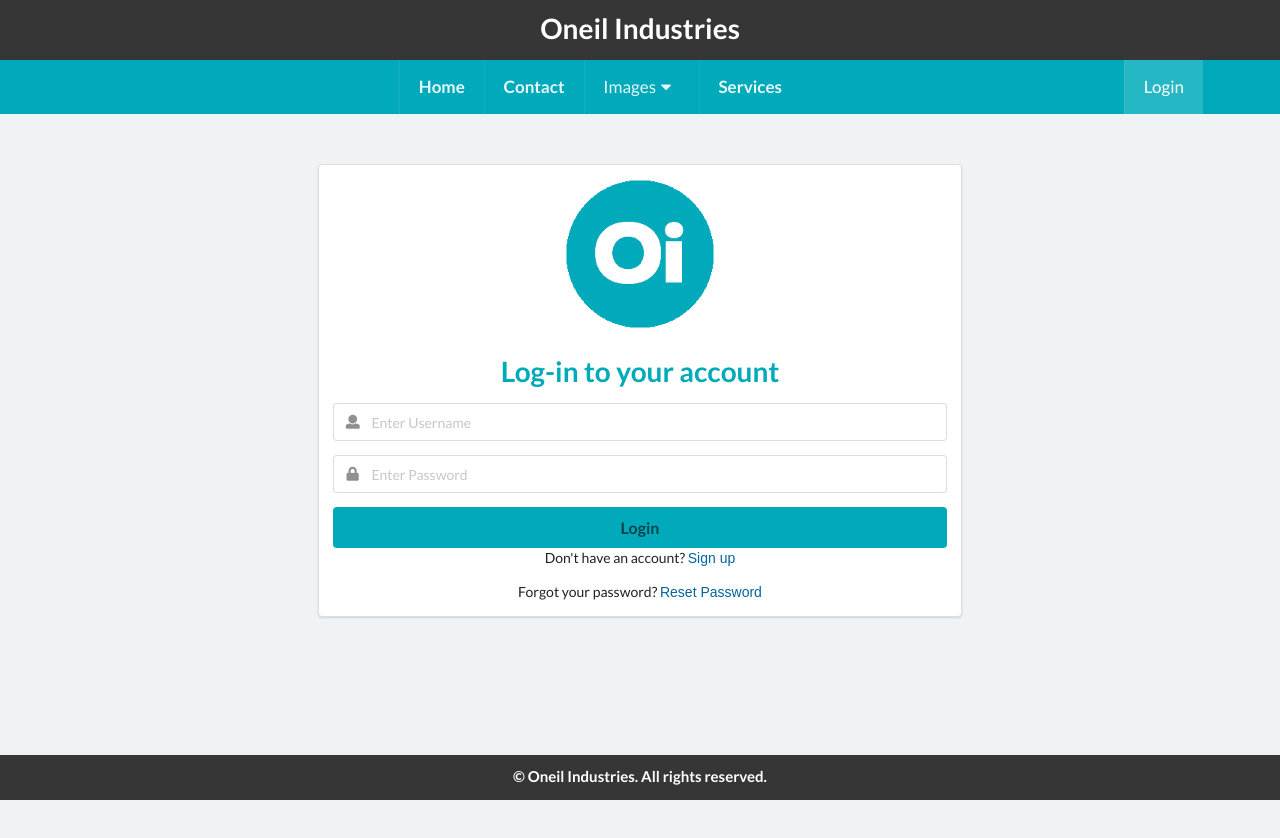
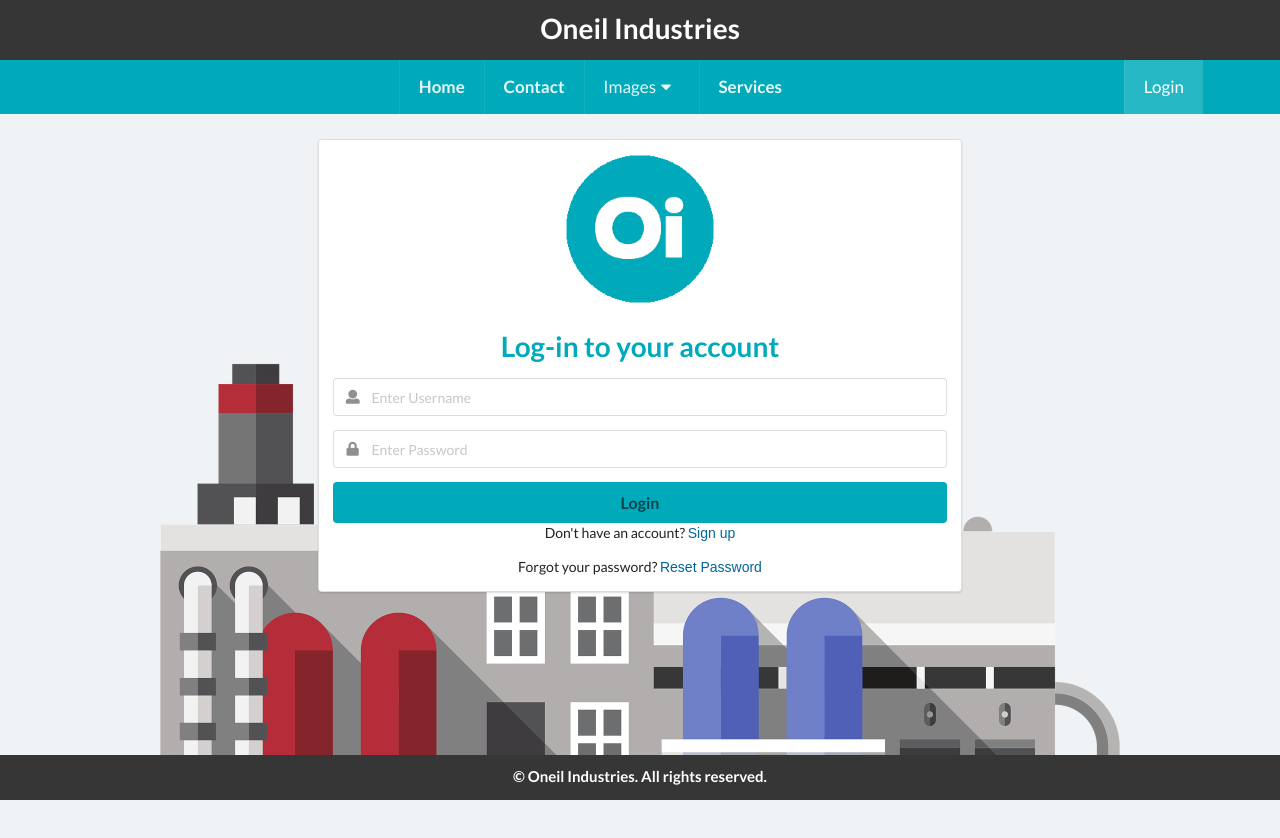
Before and after one commit to Ryan-Oneil/oneil-industries-website, a React (Create React App) app in the folder frontend/: page /login in a window 1280 px wide. Shown: the top 838 px of the page. After the commit the page ends 800 px from the top, so only its background shows below. Built offline with nearby package versions, Linux system fonts and the light colour scheme.

Commit message:
Web layout changes

```diff
--- a/frontend/src/assets/css/layout.css
+++ b/frontend/src/assets/css/layout.css
@@ -29,32 +29,20 @@ body {
 }
 
 .maindiv {
-    margin-top: 150px;
-    margin-bottom: 100px;
-    min-height: 90%;
-    position: relative;
-    background-color: #f0f3f6;
+    height: 100%;
 }
 
-/*.maindiv:before {*/
-/*    content: '';*/
-/*    display: block;*/
-/*    position: absolute;*/
-/*    width: 100%;*/
-/*    height: 100%;*/
-/*    background: url('../../components/site layout/images/oneilFactory.png') no-repeat center bottom;*/
-/*    opacity: 0.9;*/
-/*}*/
-
-.mainpage{
-    /*position: relative;*/
+.mainpage {
+    padding-top: 125px;
+    margin-bottom: 30px;
+    min-height: 96%;
+    height: auto;
+    background: #f0f3f6 url("../images/oneilFactory.png") no-repeat fixed center bottom;
 }
 #root {
     height: 100%;
 }
-.fullHeight {
-    height: 100%;
-}
+
 .textFormat {
     font-weight: 600;
     color: #666;
@@ -119,6 +107,9 @@ padding-left: 30px;
 }
 .marginPadding {
     margin: 1rem 0!important;
+}
+.bottomMargin {
+    margin-bottom: 1em!important;
 }
 .removePadding {
     margin: 0!important;
```
Also changed, not shown: frontend/src/assets/images/oneilFactory.png (added).
